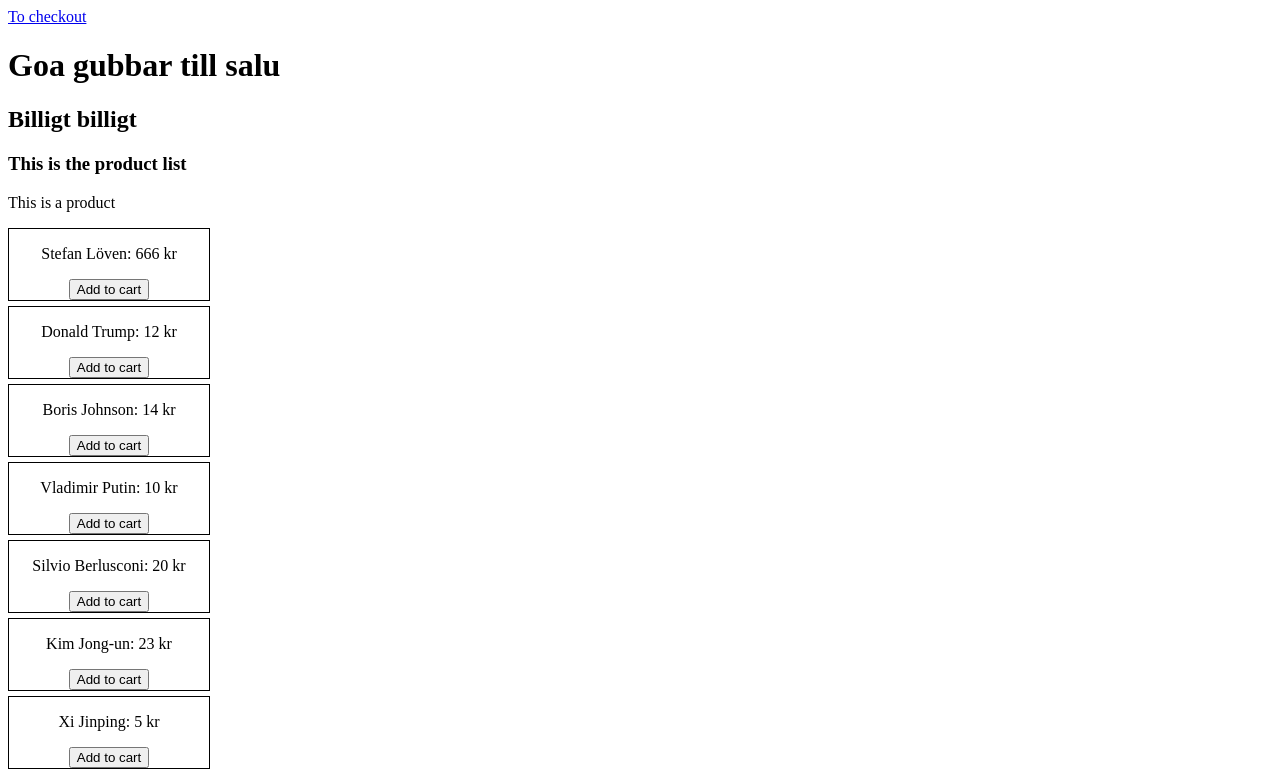
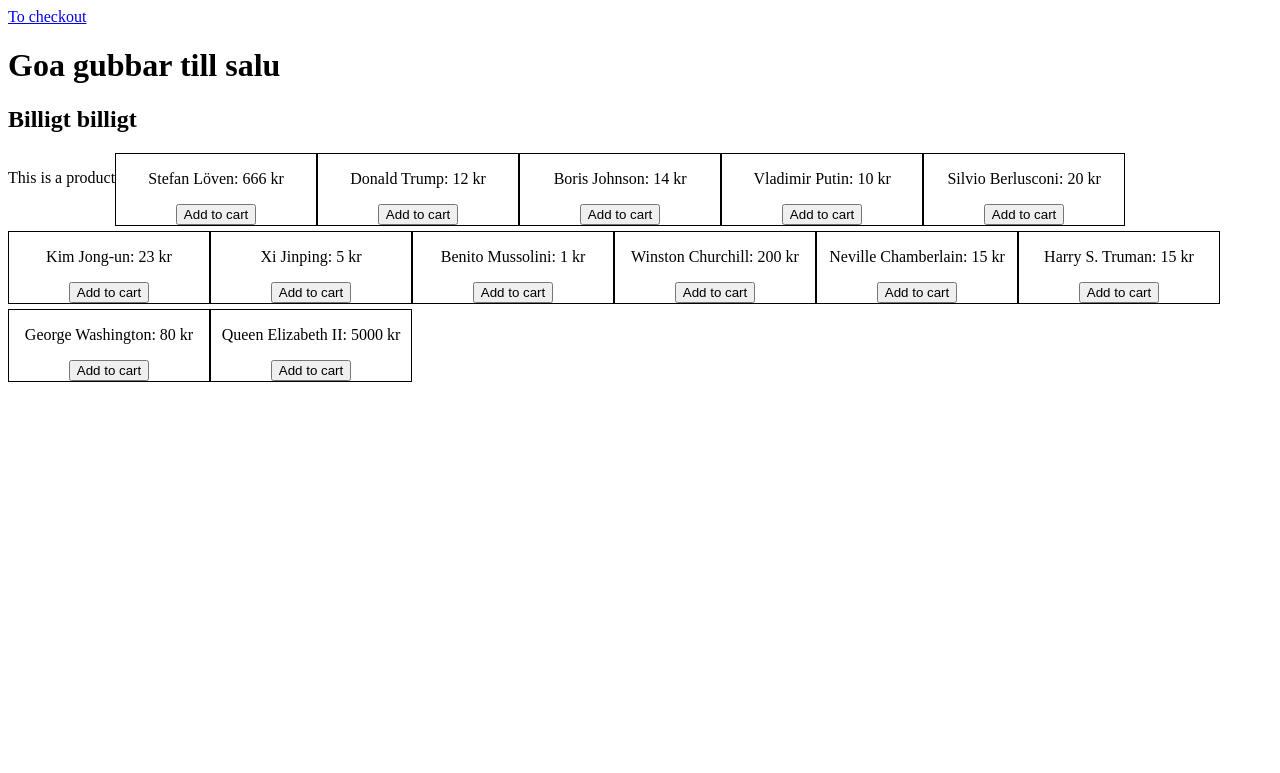
Before and after one commit to jazzjacob/react-grupparbete-webshop, a React (Create React App) app: page / in a window 1280 px wide. Shown: the top 773 px of the page. Built offline with nearby package versions, Linux system fonts and the light colour scheme.

Commit message:
productlist update

```diff
--- a/src/components/general/ProductList.js
+++ b/src/components/general/ProductList.js
@@ -1,11 +1,16 @@
 import Product from './Product';
 
 const ProductList = () => {
+  const productListStyle = {
+    display: 'flex',
+    flexDirection: 'row',
+    flexWrap: 'wrap',
+  }
+
   return (
-    <>
-      <h3>This is the product list</h3>
+    <div style={productListStyle}>
       <Product />
-    </>
+    </div>
   );
 }
 
```
